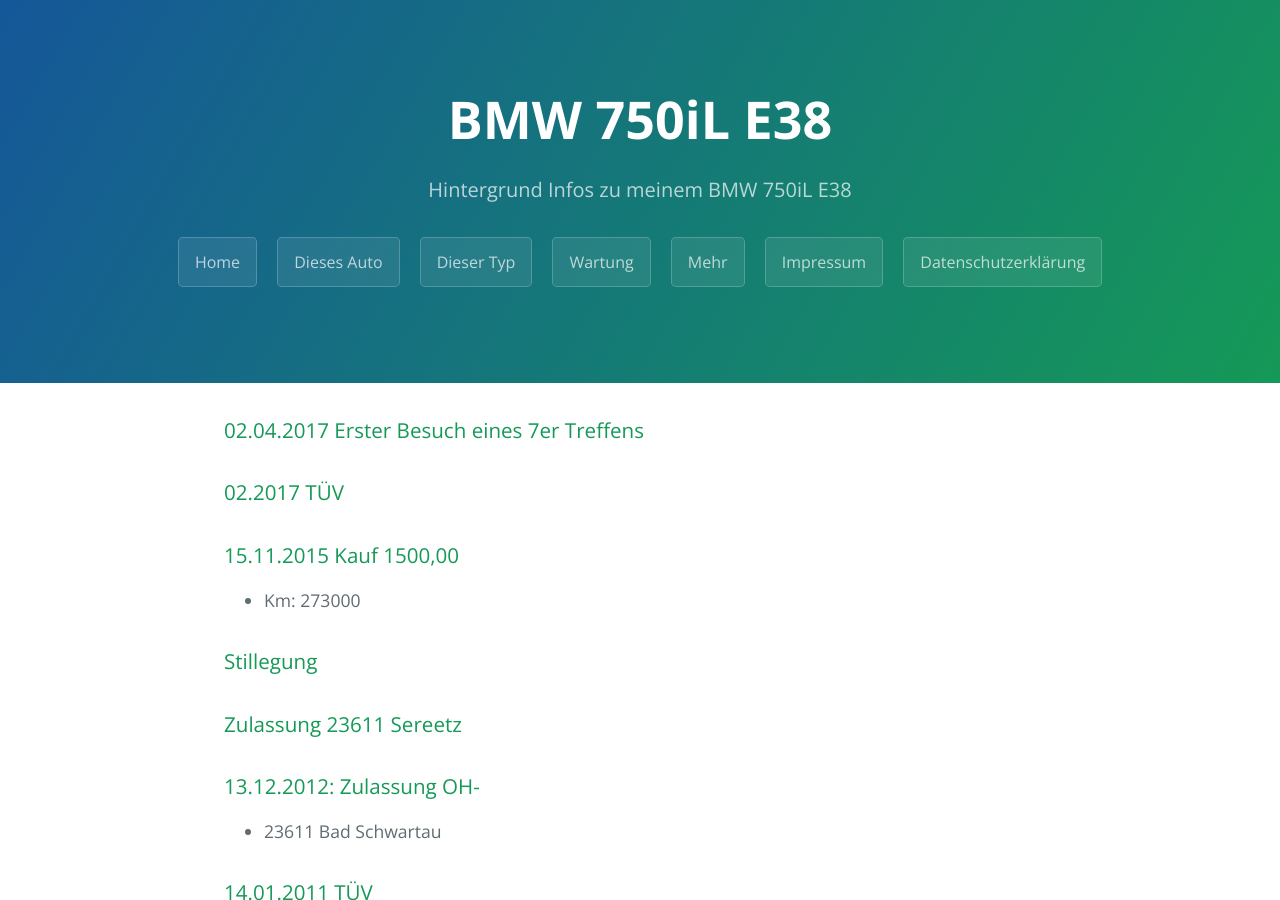
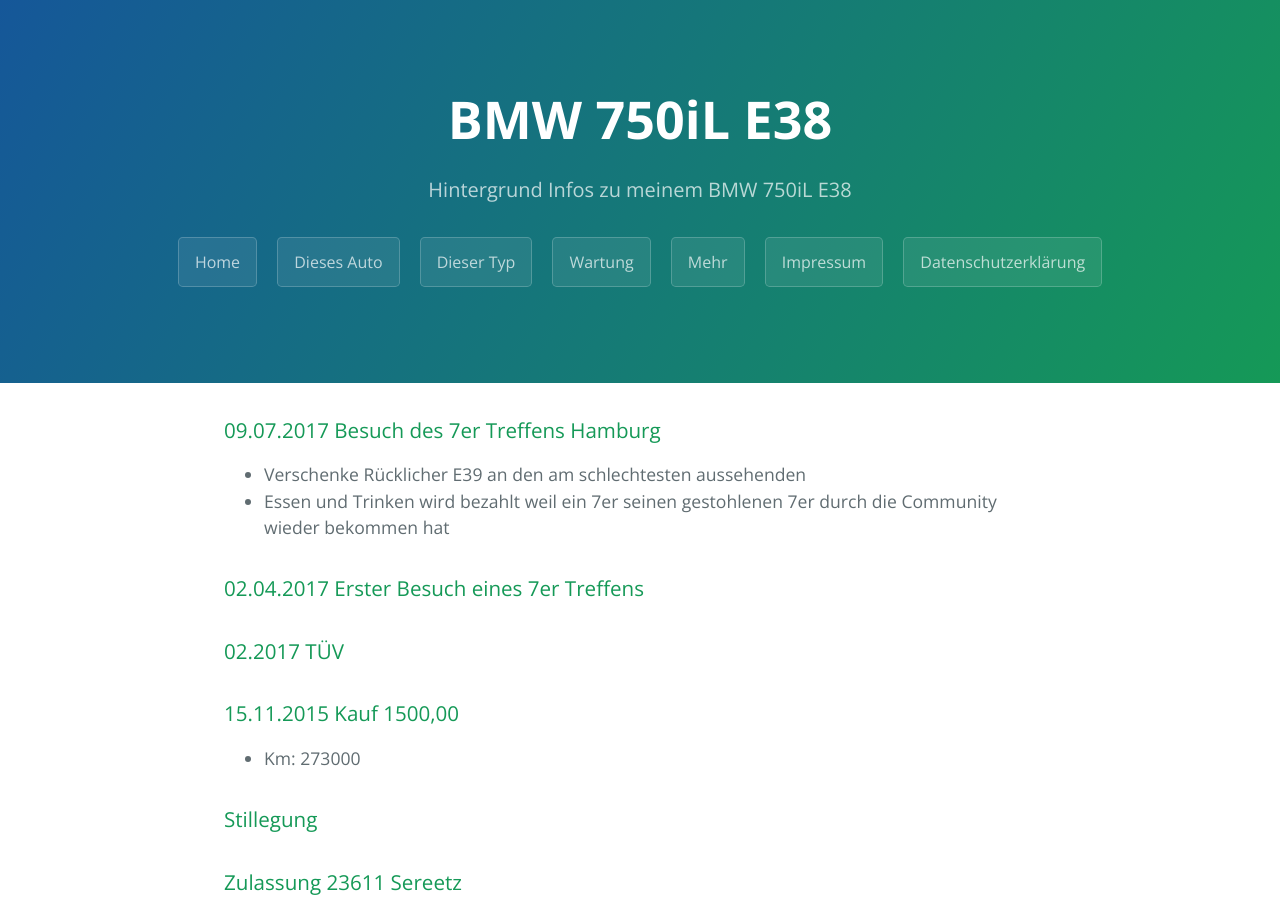
Before and after one commit to trautw/BMW750iL, a Jekyll site: the page built from docs/_pages/01_object.md, in a window 1280 px wide and 900 px high. Built offline with Jekyll 4.4.1, drawn with Linux system fonts in a browser that asks for light colours.

Commit message:
Update 01_object.md

```diff
--- a/docs/_pages/01_object.md
+++ b/docs/_pages/01_object.md
@@ -3,6 +3,11 @@ layout: default
 title: Dieses Auto
 permalink: /object/
 ---
+
+### 09.07.2017 Besuch des 7er Treffens Hamburg
+
+- Verschenke Rücklicher E39 an den am schlechtesten aussehenden
+- Essen und Trinken wird bezahlt weil ein 7er seinen gestohlenen 7er durch die Community wieder bekommen hat
 
 ### 02.04.2017 Erster Besuch eines 7er Treffens
 
```
